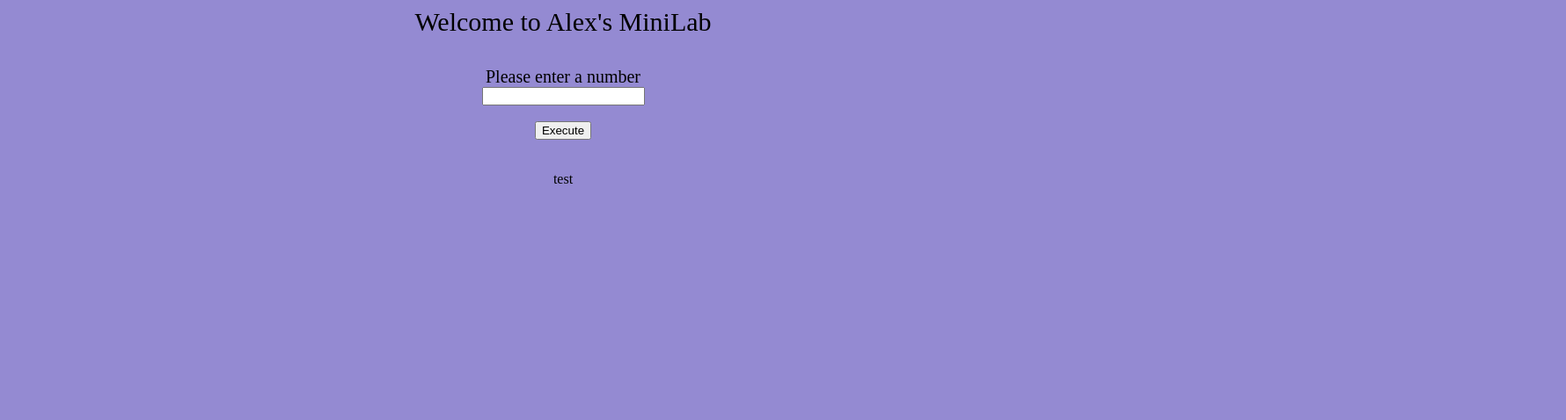
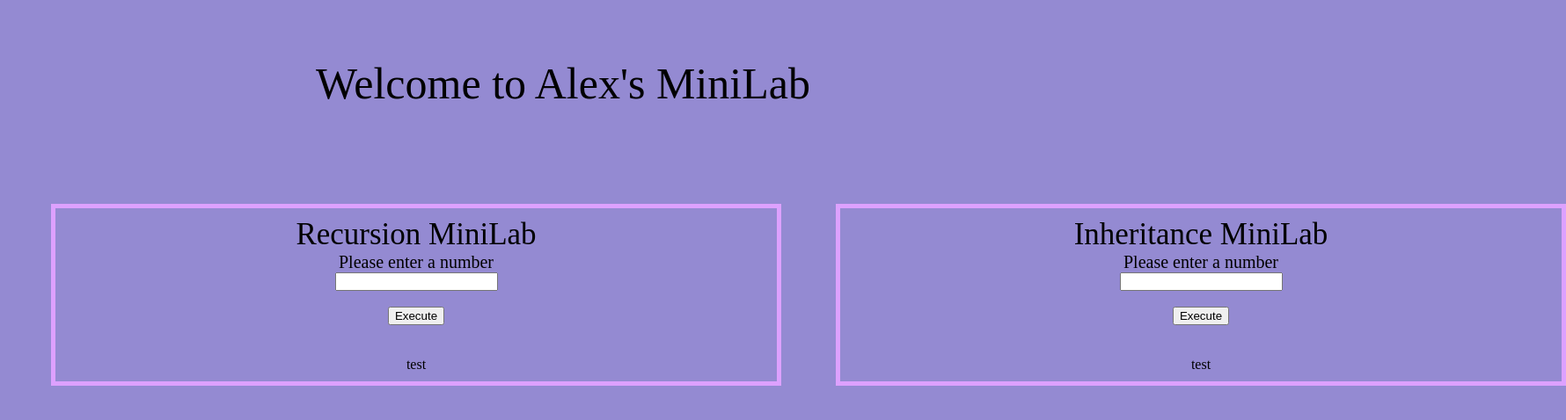
Before and after one commit to alextitov19/p1-codingcrocs-tri3, a plain HTML site: page src/main/resources/templates/AlexFib.html in a window 1280 px wide. Shown: the whole page at 88% size, 1780 px wide, since content can reach past the window. Drawn offline with Linux system fonts and the light colour scheme.

Commit message:
Update AlexFib.html

```diff
--- a/src/main/resources/templates/AlexFib.html
+++ b/src/main/resources/templates/AlexFib.html
@@ -5,15 +5,28 @@
     <meta http-equiv="Content-Type" content="text/html; charset=UTF-8" />
 </head>
 <body style="background-color: #948ad2">
-<div style="text-align: center; font-size: 30px">
+<div style="text-align: center; font-size: 50px"><br>
     Welcome to Alex's MiniLab
     <br><br>
 </div>
-<div style="text-align: center">
+<div style="width: 800px; padding: 10px; border: 5px solid #dda1ff; margin: 50px; text-align: center; position: absolute">
+            <label style="font-size: 35px">Recursion MiniLab</label><br>
+            <label style="font-size: 20px">Please enter a number</label><br>
+            <input type="number" id="num" name="num"><br><br>
+            <button onclick="setLabelText()">Execute</button><br><br><br>
+            <label id="output">test</label>
+
+</div>
+<div style="width: 800px; padding: 10px; border: 5px solid #dda1ff; margin: 50px; text-align: center; position: absolute; left: 900px">
+    <label style="font-size: 35px">Inheritance MiniLab</label><br>
     <label style="font-size: 20px">Please enter a number</label><br>
-    <input type="number" id="num" name="num"><br><br>
+    <input type="number" id="num2" name="num"><br><br>
     <button onclick="setLabelText()">Execute</button><br><br><br>
-    <label id="output">test</label>
+    <label id="output2">test</label>
+
+</div>
+<div>
+
 </div>
 <script>
     function setLabelText() {
```
